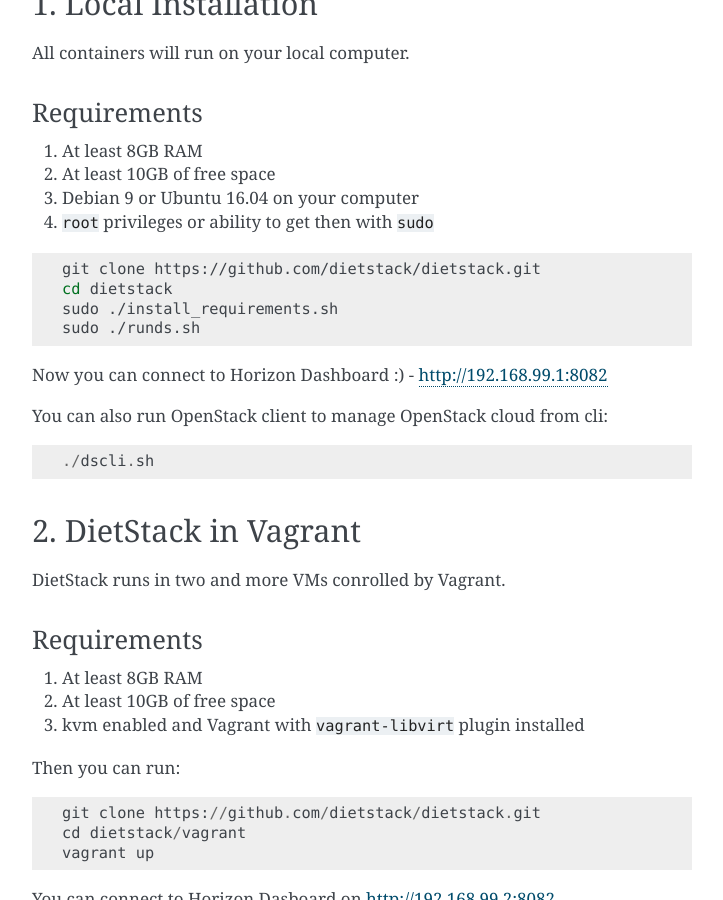
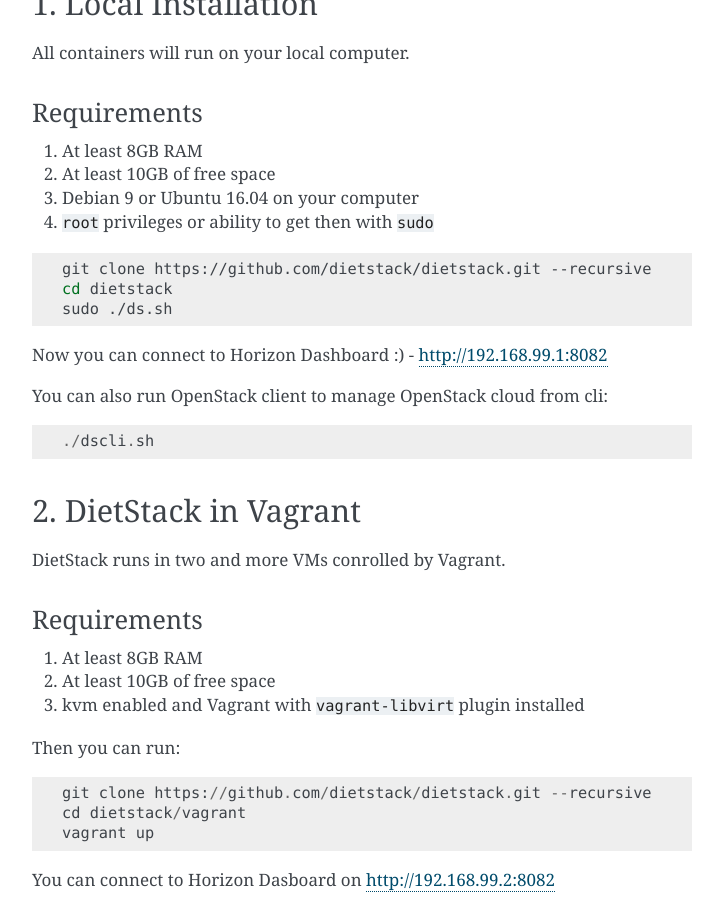
Before and after one commit to dietstack/dietstack, a Sphinx documentation site: the page built from doc/installation.rst, in a window 1280 px wide and 900 px high, scrolled down 947 px. Shown: the whole window, without its empty margins (388-1111 px from the left). Built offline with Sphinx 7.4.7, drawn with Linux system fonts in a browser that asks for light colours.

Commit message:
Added recursive git clone option to documentation

```diff
--- a/doc/installation.rst
+++ b/doc/installation.rst
@@ -46,10 +46,9 @@
 
 .. code-block:: bash
 
-    git clone https://github.com/dietstack/dietstack.git
+    git clone https://github.com/dietstack/dietstack.git --recursive
     cd dietstack
-    sudo ./install_requirements.sh
-    sudo ./runds.sh
+    sudo ./ds.sh
 
 Now you can connect to Horizon Dashboard :) - http://192.168.99.1:8082
 
@@ -70,7 +69,7 @@
 
 Then you can run::
 
-    git clone https://github.com/dietstack/dietstack.git
+    git clone https://github.com/dietstack/dietstack.git --recursive
     cd dietstack/vagrant
     vagrant up
 
```
